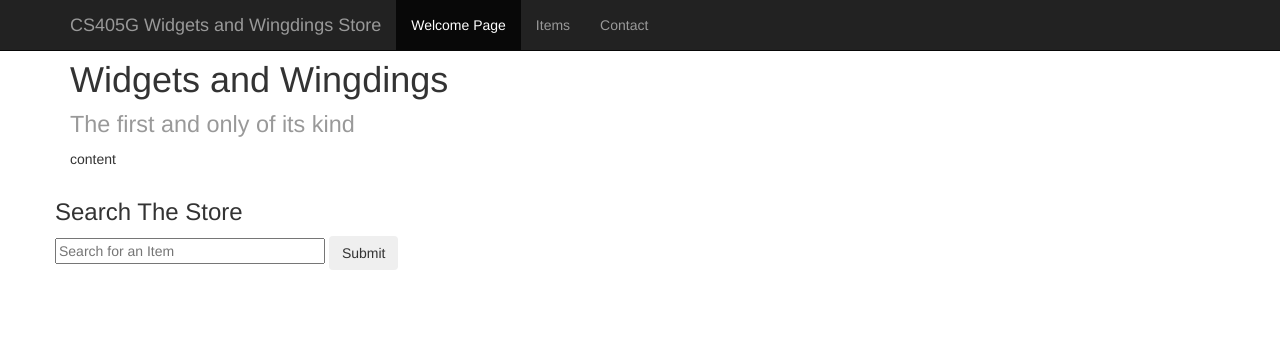
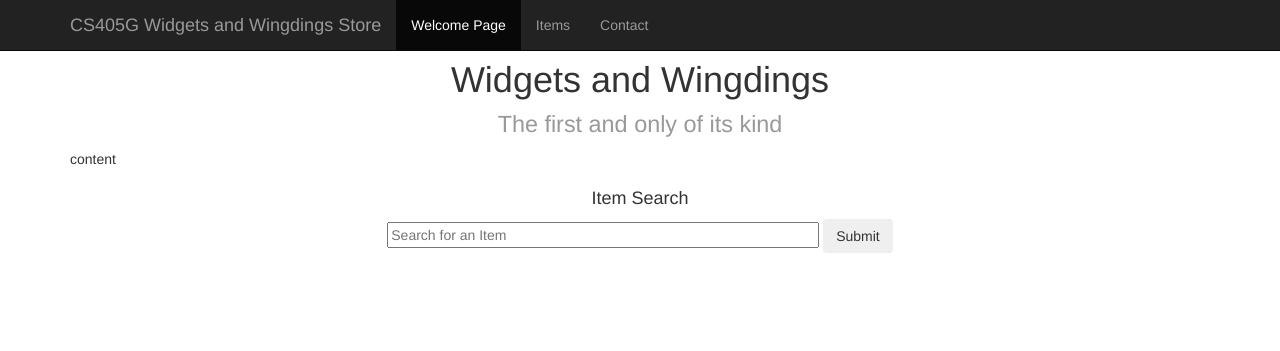
Before and after one commit to sethicis/cs405G_StoreFront, a PHP site: page / in a window 1280 px wide. Shown: the top 351 px of the page. Run offline with PHP 8.4, Linux system fonts and the light colour scheme; some libraries are stand-ins or nearby versions.

Commit message:
fixing css style bugs

```diff
--- a/operations.php
+++ b/operations.php
@@ -28,7 +28,7 @@ function searchBox(){
                 </div>
             </div>
             <div class='row'>
-		<div class='col-lg-12 center-block'>
+		<div class='col-lg-12 text-center'>
                     <h1>
                         Widgets and Wingdings<br>
                         <small>The first and only of its kind</small>
@@ -41,11 +41,12 @@ function searchBox(){
                         content
                     </p>
                 </div>
+            </div>
             <div class='row'>
-                <div class='col-lg-12'>
+                <div class='col-lg-12 text-center'>
                     <form action='search_handle.php' method='POST' class='form-search'>
-                        <h3>Search The Store</h3>
-                        <input type='text' size='30' class='input-medium search-query' name='term' placeholder='Search for an Item'>
+                        <h4>Item Search</h4>
+                        <input type='text' size='50' class='input-medium search-query' name='term' placeholder='Search for an Item'>
                         <button type='submit' name='search' value='search' class='btn'>Submit</button>
                     </form>
                 </div>
```
